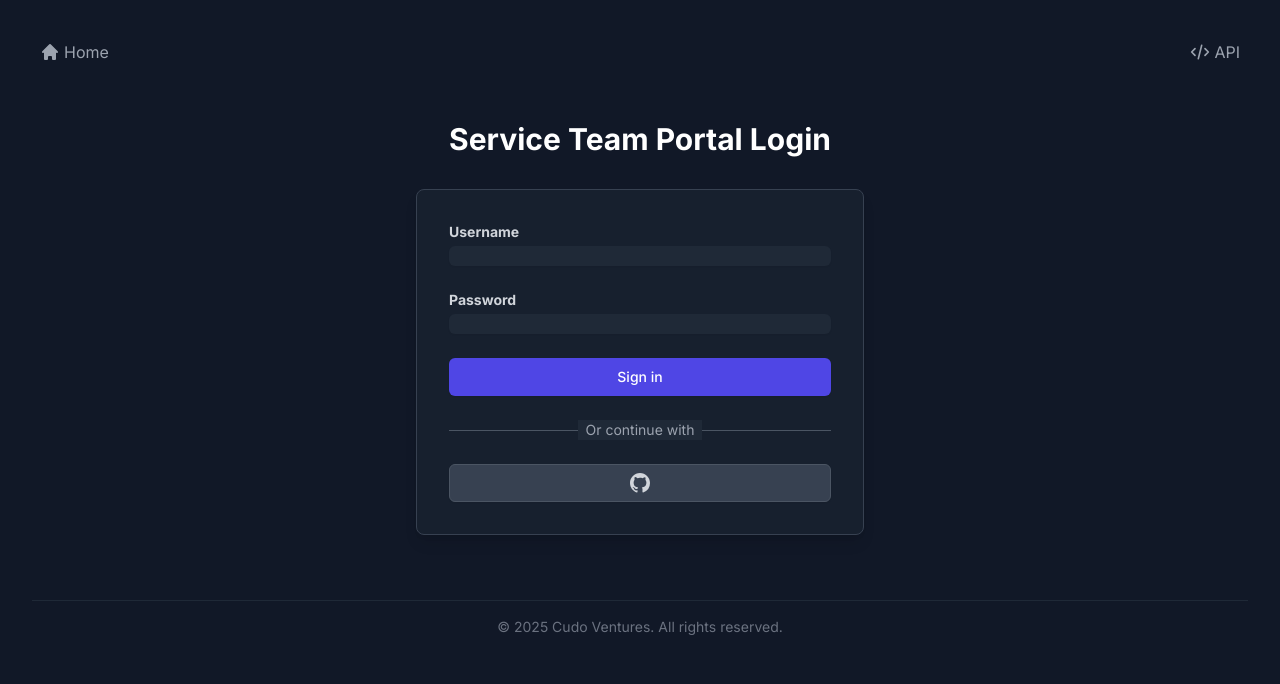
After one commit to mightywomble/handover, a Flask app: page /login in a window 1280 px wide. The commit adds this page. Shown: the top 684 px of the page. Run offline with Flask 3, Linux system fonts and the light colour scheme; some libraries are stand-ins or nearby versions.

Commit message:
added basic login

```diff
--- /dev/null
+++ b/handover_app/auth.py
@@ -0,0 +1,58 @@
+# handover_app/auth.py
+from flask import Blueprint, render_template, redirect, url_for, flash, current_app, session, request
+from flask_login import login_user, logout_user, login_required, current_user
+from .models import db, User
+from urllib.parse import urlencode
+
+auth_bp = Blueprint('auth', __name__)
+
+@auth_bp.route('/login', methods=['GET', 'POST'])
+def login():
+    if current_user.is_authenticated:
+        return redirect(url_for('handover.index'))
+
+    if request.method == 'POST':
+        username = request.form.get('username')
+        password = request.form.get('password')
+        user = User.query.filter_by(username=username).first()
+        if user and not user.is_sso_user and user.check_password(password):
+            login_user(user, remember=True)
+            return redirect(url_for('handover.index'))
+        else:
+            flash('Invalid username or password.')
+
+    return render_template('login.html')
+
+@auth_bp.route('/logout')
+@login_required
+def logout():
+    logout_user()
+    return redirect(url_for('auth.login'))
+
+@auth_bp.route('/login/google')
+def google_login():
+    """Redirect to Google's authorization page."""
+    oauth = current_app.config['oauth']
+    redirect_uri = url_for('auth.google_authorize', _external=True)
+    return oauth.google.authorize_redirect(redirect_uri)
+
+@auth_bp.route('/login/google/authorize')
+def google_authorize():
+    """Callback route for Google SSO."""
+    oauth = current_app.config['oauth']
+    token = oauth.google.authorize_access_token()
+    user_info = oauth.google.parse_id_token(token)
+
+    # Find or create user
+    user = User.query.filter_by(email=user_info['email']).first()
+    if not user:
+        user = User(
+            email=user_info['email'],
+            username=user_info['email'], # Use email as username for simplicity
+            is_sso_user=True
+        )
+        db.session.add(user)
+        db.session.commit()
+
+    login_user(user)
+    return redirect(url_for('handover.index'))
--- a/templates/base.html
+++ b/templates/base.html
@@ -46,13 +46,35 @@
                     Home
                 </a>
             </div>
-            <div>
+            <div class="flex items-center space-x-4">
                 <a href="{{ url_for('handover.api_docs') }}" class="text-gray-400 hover:text-white inline-flex items-center p-2 rounded-md hover:bg-gray-700/50">
                     <svg xmlns="http://www.w3.org/2000/svg" class="h-5 w-5 mr-1" fill="none" viewBox="0 0 24 24" stroke="currentColor">
                         <path stroke-linecap="round" stroke-linejoin="round" stroke-width="2" d="M10 20l4-16m4 4l4 4-4 4M6 16l-4-4 4-4" />
                     </svg>
                     API
                 </a>
+                {% if current_user.is_authenticated %}
+                <div x-data="{ open: false }" class="relative">
+                    <button @click="open = !open" class="flex items-center text-gray-400 hover:text-white p-2 rounded-md hover:bg-gray-700/50">
+                        <span class="mr-2">{{ current_user.username }}</span>
+                        <svg xmlns="http://www.w3.org/2000/svg" class="h-5 w-5" viewBox="0 0 20 20" fill="currentColor">
+                          <path fill-rule="evenodd" d="M5.293 7.293a1 1 0 011.414 0L10 10.586l3.293-3.293a1 1 0 111.414 1.414l-4 4a1 1 0 01-1.414 0l-4-4a1 1 0 010-1.414z" clip-rule="evenodd" />
+                        </svg>
+                    </button>
+                    <div x-show="open" @click.away="open = false"
+                         x-transition:enter="transition ease-out duration-100"
+                         x-transition:enter-start="transform opacity-0 scale-95"
+                         x-transition:enter-end="transform opacity-100 scale-100"
+                         x-transition:leave="transition ease-in duration-75"
+                         x-transition:leave-start="transform opacity-100 scale-100"
+                         x-transition:leave-end="transform opacity-0 scale-95"
+                         class="origin-top-right absolute right-0 mt-2 w-48 rounded-md shadow-lg py-1 bg-gray-800 ring-1 ring-black ring-opacity-5 z-10"
+                         x-cloak>
+                        <a href="{{ url_for('handover.settings') }}" class="block px-4 py-2 text-sm text-gray-300 hover:bg-gray-700">Settings</a>
+                        <a href="{{ url_for('auth.logout') }}" class="block px-4 py-2 text-sm text-gray-300 hover:bg-gray-700">Logout</a>
+                    </div>
+                </div>
+                {% endif %}
             </div>
         </div>
 
@@ -60,8 +82,10 @@
           {% if messages %}
             <div class="mb-6 space-y-2">
             {% for category, message in messages %}
-              <div class="rounded-md {{ 'bg-yellow-900/20' if category == 'warning' else 'bg-green-900/20' }} p-4 border {{ 'border-yellow-500/30' if category == 'warning' else 'border-green-500/30' }}">
-                <p class="text-sm {{ 'text-yellow-300' if category == 'warning' else 'text-green-300' }}">{{ message }}</p>
+              <div class="rounded-md p-4 border
+                {% if category == 'warning' %} bg-yellow-900/20 border-yellow-500/30 text-yellow-300
+                {% else %} bg-green-900/20 border-green-500/30 text-green-300 {% endif %}">
+                <p class="text-sm">{{ message }}</p>
               </div>
             {% endfor %}
             </div>
--- /dev/null
+++ b/templates/login.html
@@ -0,0 +1,51 @@
+{% extends "base.html" %}
+{% block title %}Login{% endblock %}
+{% block content %}
+<div class="flex items-center justify-center min-h-[60vh]">
+    <div class="w-full max-w-md">
+        <header class="text-center mb-8">
+            <h1 class="text-3xl font-bold text-white">Service Team Portal Login</h1>
+        </header>
+
+        <div class="bg-gray-800/50 border border-gray-700 p-8 rounded-lg shadow-lg">
+            <form method="POST" action="{{ url_for('auth.login') }}" class="space-y-6">
+                <div>
+                    <label for="username" class="block text-sm font-bold text-gray-300">Username</label>
+                    <input id="username" name="username" type="text" required class="form-input mt-1 block w-full rounded-md shadow-sm sm:text-sm">
+                </div>
+
+                <div>
+                    <label for="password" class="block text-sm font-bold text-gray-300">Password</label>
+                    <input id="password" name="password" type="password" required class="form-input mt-1 block w-full rounded-md shadow-sm sm:text-sm">
+                </div>
+
+                <div>
+                    <button type="submit" class="w-full flex justify-center py-2 px-4 border border-transparent rounded-md shadow-sm text-sm font-medium text-white bg-indigo-600 hover:bg-indigo-700">
+                        Sign in
+                    </button>
+                </div>
+            </form>
+
+            <div class="mt-6">
+              <div class="relative">
+                <div class="absolute inset-0 flex items-center">
+                  <div class="w-full border-t border-gray-600"></div>
+                </div>
+                <div class="relative flex justify-center text-sm">
+                  <span class="px-2 bg-gray-800 text-gray-400"> Or continue with </span>
+                </div>
+              </div>
+
+              <div class="mt-6">
+                <a href="{{ url_for('auth.google_login') }}" class="w-full inline-flex justify-center py-2 px-4 border border-gray-600 rounded-md shadow-sm bg-gray-700 text-sm font-medium text-gray-300 hover:bg-gray-600">
+                  <span class="sr-only">Sign in with Google</span>
+                  <svg class="w-5 h-5" aria-hidden="true" fill="currentColor" viewBox="0 0 20 20">
+                      <path fill-rule="evenodd" d="M10 0C4.477 0 0 4.477 0 10c0 4.418 2.865 8.166 6.839 9.49.5.092.682-.217.682-.482 0-.237-.009-.868-.014-1.703-2.782.605-3.369-1.343-3.369-1.343-.454-1.158-1.11-1.466-1.11-1.466-.908-.62.069-.608.069-.608 1.003.07 1.531 1.032 1.531 1.032.892 1.53 2.341 1.088 2.91.832.092-.647.35-1.088.636-1.338-2.22-.253-4.555-1.113-4.555-4.951 0-1.093.39-1.988 1.031-2.688-.103-.253-.446-1.272.098-2.65 0 0 .84-.27 2.75 1.026A9.564 9.564 0 0110 4.844c.85.004 1.705.115 2.504.337 1.909-1.296 2.747-1.027 2.747-1.027.546 1.378.203 2.398.1 2.651.64.7 1.03 1.595 1.03 2.688 0 3.848-2.338 4.695-4.566 4.943.359.309.678.92.678 1.855 0 1.338-.012 2.419-.012 2.747 0 .268.18.578.688.482A10.003 10.003 0 0020 10c0-5.523-4.477-10-10-10z" clip-rule="evenodd" />
+                  </svg>
+                </a>
+              </div>
+            </div>
+        </div>
+    </div>
+</div>
+{% endblock %}
```
Also changed, not shown: handover_app/__init__.py (+46 -18 lines), handover_app/api_routes.py (+27 -0 lines), handover_app/models.py (added, +27 -0 lines), handover_app/routes.py (+76 -0 lines), templates/settings.html (added, +75 -0 lines), instance/app.db (added), 1 other file.
